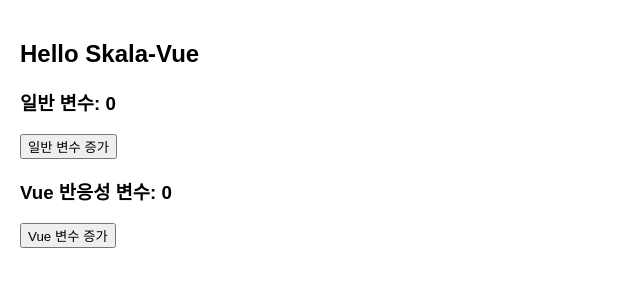
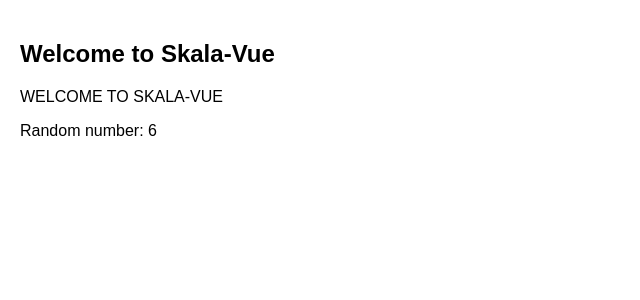
Before and after one commit to cyjin0704-ops/Frontend, a Vue app: page / in a window 1280 px wide. Shown: the top 300 px of the page, without its empty margins (0-640 px from the left). Built offline with nearby package versions, Linux system fonts and the light colour scheme.

Commit message:
Text interpolation example

```diff
--- a/src/App.vue
+++ b/src/App.vue
@@ -1,18 +1,12 @@
 <script setup>
 import { ref } from 'vue'
-// 1. 일반 변수 (화면이 실시간으로 바뀌지 않음)
-let normalCount = 0
-// 2. 반응성 변수 (화면이 실시간으로 바뀜)
-const vueCount = ref(0)
+const welcomeMessage = 'Welcome to Skala-Vue'
 </script>
 
 <template>
   <div class="practice-section">
-    <h2>Hello Skala-Vue</h2>
-    <h3>일반 변수: {{ normalCount }}</h3>
-    <button @click="normalCount++">일반 변수 증가</button>
-    <br />
-    <h3>Vue 반응성 변수: {{ vueCount }}</h3>
-    <button @click="vueCount++">Vue 변수 증가</button>
+    <h2>{{ welcomeMessage }}</h2>
+    <p>{{ welcomeMessage.toUpperCase()  }}</p>
+    <p>{{  'Random number: ' + Math.ceil(Math.random() * 100) }}</p>
   </div>
 </template>
```
